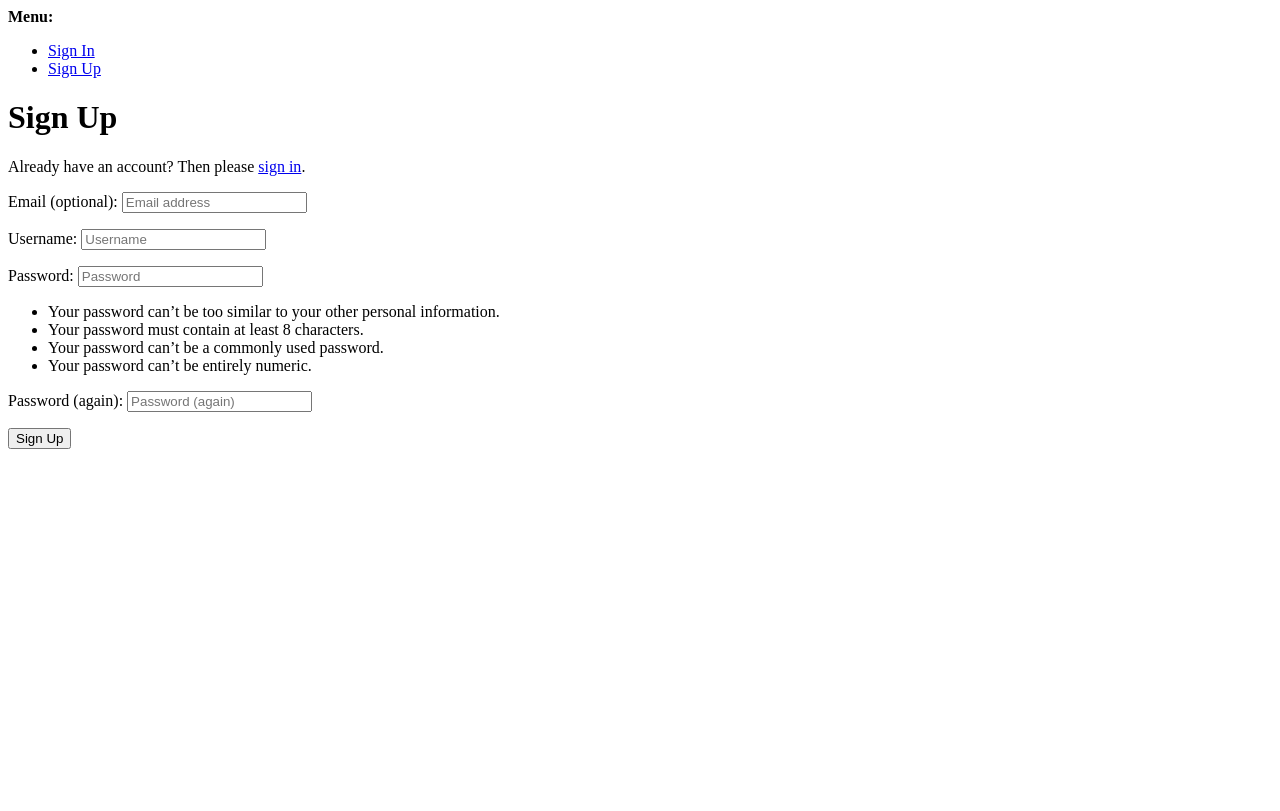
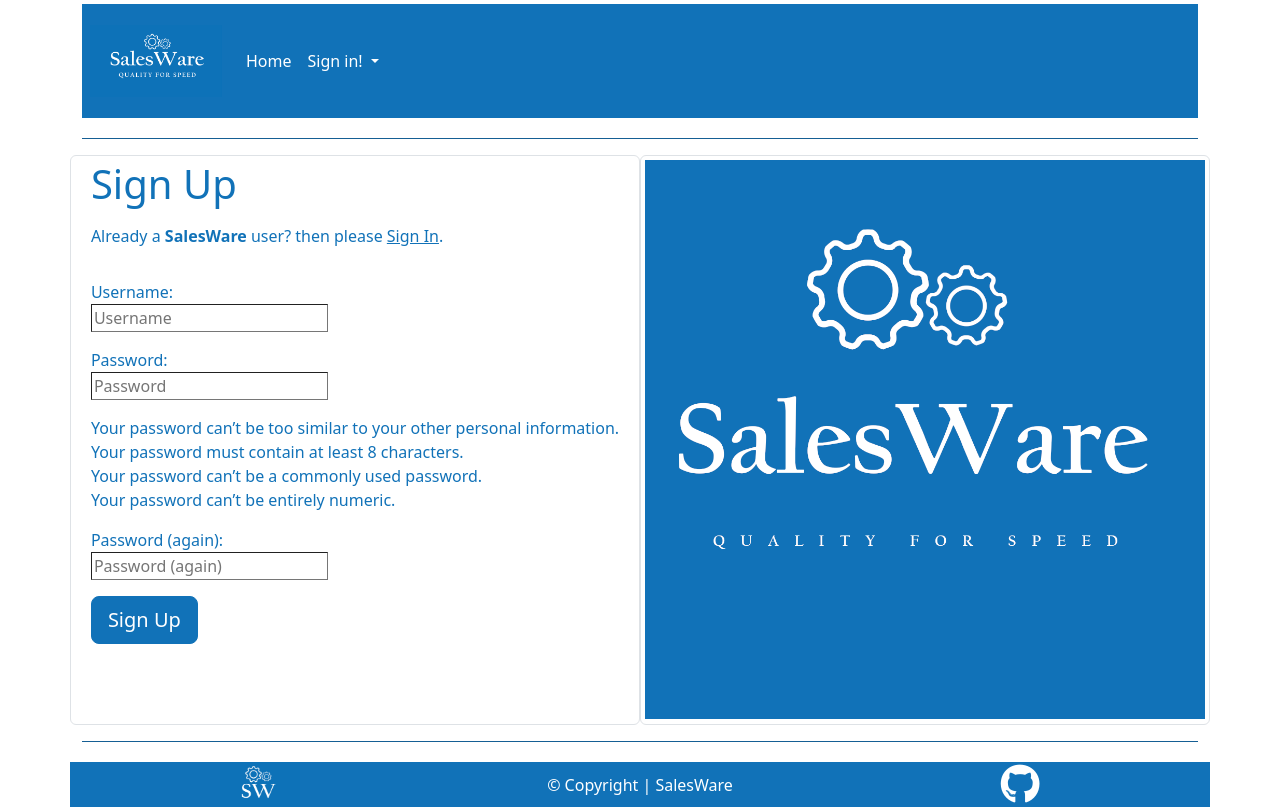
Before and after one commit to ahmedcodein/salesware, a Django app: page /accounts/signup/ in a window 1280 px wide. Before the commit the page ends 449 px from the top, so only its background shows below. Run offline with Django 5.2, Linux system fonts and the light colour scheme; some libraries are stand-ins or nearby versions.

Commit message:
style: add style to sign in,out and sign out pages

```diff
--- a/salesware/settings.py
+++ b/salesware/settings.py
@@ -28,7 +28,7 @@ TEMPLATES_DIR = os.path.join(BASE_DIR, 'templates')
 SECRET_KEY = os.environ.get("SECRET_KEY")
 
 # SECURITY WARNING: don't run with debug turned on in production!
-DEBUG = True
+DEBUG = False
 
 ALLOWED_HOSTS = ['.codeinstitute-ide.net', '.herokuapp.com']
 
--- a/static/css/style.css
+++ b/static/css/style.css
@@ -12,8 +12,16 @@ main {
 
 /* Salesware Brand Color */
 
-.salesware-color {
+.salesware-background-color {
     background-color: #1172b8;
+}
+
+.salesware-txt-color {
+    color: #1172b8;
+}
+
+.salesware-border-color {
+    border-color: #1172b8;
 }
 
 /* Navbar style */
@@ -60,3 +68,47 @@ main {
 caption {
     color: #1172b8;
 }
+
+/* Django AllAuth templates specific style */
+#id_login, #id_password, #id_password1, #id_username, #id_password2 {
+    color: #1172b8;
+    border-width: 1px;
+    opacity: 1;
+}
+
+label[for="id_password"], label[for="id_password1"] {
+    padding-right: 5px;
+}
+
+.helptext, #id_email, label[for="id_email"] {
+    display: none;
+}
+
+label[for="id_username"], label[for="id_password1"], label[for="id_password2"] {
+    display:block;
+}
+
+form.login ul {
+    padding-left: 0px;
+}
+
+form.login li {
+    list-style-type: none;
+}
+
+.btn-primary {
+    --bs-btn-color: #fff;
+    --bs-btn-bg: #1172b8;
+    --bs-btn-border-color: #1172b8;
+    --bs-btn-hover-color: #fff;
+    --bs-btn-hover-bg: #1172b8;
+    --bs-btn-hover-border-color: #1172b8;
+    --bs-btn-focus-shadow-rgb: 49,132,253;
+    --bs-btn-active-color: #fff;
+    --bs-btn-active-bg: #1172b8;
+    --bs-btn-active-border-color: #1172b8;
+    --bs-btn-active-shadow: inset 0 3px 5px rgba(0, 0, 0, 0.125);
+    --bs-btn-disabled-color: #fff;
+    --bs-btn-disabled-bg: #1172b8;
+    --bs-btn-disabled-border-color: #1172b8;
+}
--- a/templates/account/signup.html
+++ b/templates/account/signup.html
@@ -1,38 +1,38 @@
-{% extends "account/base_entrance.html" %}
+{% extends "base.html" %}
 {% load allauth i18n %}
 {% block head_title %}
     {% trans "Signup" %}
 {% endblock head_title %}
 {% block content %}
-    {% element h1 %}
-        {% trans "Sign Up" %}
-    {% endelement %}
-    {% setvar link %}
-        <a href="{{ login_url }}">
-        {% endsetvar %}
-        {% setvar end_link %}
-        </a>
-    {% endsetvar %}
-    {% element p %}
-        {% blocktranslate %}Already have an account? Then please {{ link }}sign in{{ end_link }}.{% endblocktranslate %}
-    {% endelement %}
-    {% if not SOCIALACCOUNT_ONLY %}
-        {% url 'account_signup' as action_url %}
-        {% element form form=form method="post" action=action_url tags="entrance,signup" %}
-            {% slot body %}
-                {% csrf_token %}
-                {% element fields form=form unlabeled=True %}
-                {% endelement %}
-                {{ redirect_field }}
-            {% endslot %}
-            {% slot actions %}
-                {% element button tags="prominent,signup" type="submit" %}
-                    {% trans "Sign Up" %}
-                {% endelement %}
-            {% endslot %}
-        {% endelement %}
-    {% endif %}
-    {% if SOCIALACCOUNT_ENABLED %}
-        {% include "socialaccount/snippets/login.html" with page_layout="entrance" %}
-    {% endif %}
+<div class="container">
+    <div class="row">
+        <div class="col-xl-6 d-flex salesware-txt-color justify-content-center p-1 border rounded">
+            <div class="centered-content">
+                <h1>{% trans "Sign Up" %}</h1>
+                <div class="row mt-3 mb-3">
+                    <div>
+                        {% blocktranslate %}Already a <strong>SalesWare</strong> user? then please
+                        <a class="salesware-txt-color" href="{{ login_url }}">Sign In</a>.
+                        {% endblocktranslate %}
+                    </div>
+                </div>
+                <div class="row mt-3 mb-3">
+                    <form action="{% url 'account_signup' %}" class="login" method="Post">
+                        {% csrf_token %}
+                        {{ form.as_p}}
+                        {% if redirect_field_value %}
+                        <input type="hidden" name="{{ redirect_field_name }}" value="{{ redirect_field_value }}">
+                        {% endif %}
+                        <button type="submit" class="btn btn-primary btn-lg">{% trans "Sign Up" %}</button>
+                    </form>
+                </div>
+            </div>
+        </div>
+        <div class="col-xl-6 d-flex justify-content-center p-1 border rounded">
+            <div class="centered-content">
+                <img src="/static/images/large_logo.png" class="img-fluid" style="max-width: 100%; height: 100%;" alt="SalesWare Large Logo">
+            </div>
+        </div>
+    </div>
+</div>
 {% endblock content %}
--- a/templates/base.html
+++ b/templates/base.html
@@ -31,7 +31,7 @@
             <nav class="navbar navbar-expand-md">
                 <div class="container-fluid p-2">
                     <a class="navbar-brand text-white" href="#">
-                        <img src="/static/images/large_logo.png" alt="Logo" width="132" height="72">
+                        <img src="/static/images/medium_logo.png" alt="Logo" width="132" height="72">
                     </a>
                     <button class="navbar-toggler" type="button" data-bs-toggle="collapse" data-bs-target="#navbarText"
                         aria-controls="navbarText" aria-expanded="false" aria-label="Toggle navigation">
@@ -91,7 +91,7 @@
         </div>
     </header>
     <div class="container">
-        <div class="salesware-color">
+        <div class="salesware-background-color">
             <hr>
         </div>
     </div>
@@ -102,13 +102,13 @@
         {% endblock content %}
     </main>
     <div class="container">
-        <div class="salesware-color">
+        <div class="salesware-background-color">
             <hr>
         </div>
     </div>
     <!-- Footer goes here -->
     <footer class="mt-auto py-1">
-        <div class="container salesware-color text-white">
+        <div class="container salesware-background-color text-white">
             <div class="row align-items-center">
                 <div class="col text-center"><img src="/static/images/small_logo.png" alt="Small Logo" width="80"
                         height="45"></div>
```
Also changed, not shown: templates/account/login.html (+34 -55 lines), templates/account/logout.html (+30 -19 lines), db.sqlite3, static/images/large_logo.png, static/images/medium_logo.png (added), 3 other files.
